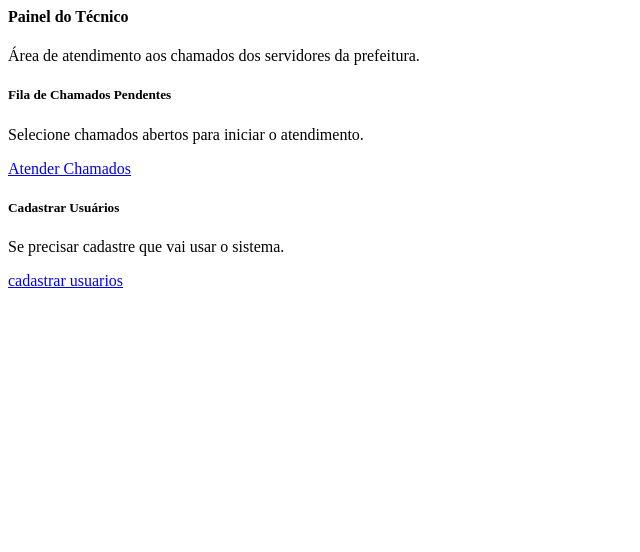
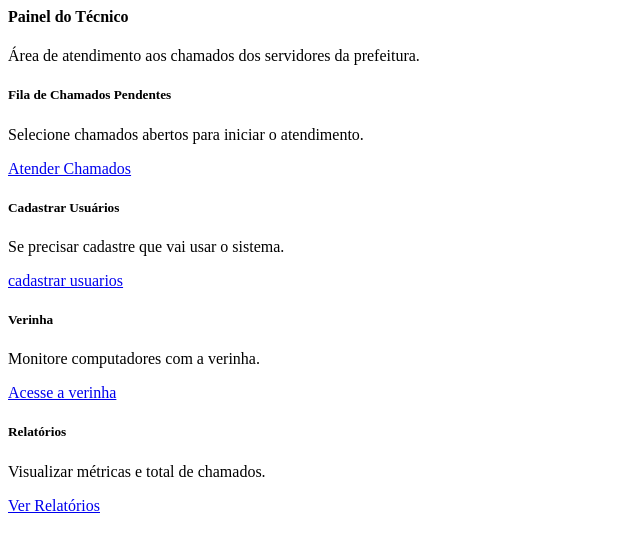
Before and after one commit to AntonioVinicius10/helpdesk_prefeitura, a PHP site: page /includes/cards_tecnico.php in a window 1280 px wide. Shown: the top 552 px of the page, without its empty margins (0-640 px from the left). Run offline with PHP 8.4, Linux system fonts and the light colour scheme.

Commit message:
atualização no includes: cards_admin.php, cards_tecnico.php

```diff
--- a/includes/cards_admin.php
+++ b/includes/cards_admin.php
@@ -62,8 +62,8 @@
         <div class="card shadow-sm border-danger">
             <div class="card-body">
                 <h5 class="card-title">Verinha</h5>
-                <p class="card-text">Moniore computadores com o Page</p>
-             <a href="/helpdesk_prefeitura/admin/dispositivos.php" class="btn btn-danger btn-sm">Entrar no Pagé</a>
+                <p class="card-text">Moniore computadores com a verinha</p>
+             <a href="/helpdesk_prefeitura/admin/dispositivos.php" class="btn btn-danger btn-sm">Acesse a verinha</a>
             </div>
         </div>
     </div>
--- a/includes/cards_tecnico.php
+++ b/includes/cards_tecnico.php
@@ -10,11 +10,42 @@
        <a href="/helpdesk_prefeitura/suporte/fila_chamados.php" class="btn btn-warning btn-sm">Atender Chamados</a>
 </div>
 </div>
-<div class="col-md-4">
-        <div class="card shadow-sm border-danger">
-            <div class="card-body">
-                <h5 class="card-title">Cadastrar Usuários</h5>
-                <p class="card-text">Se precisar cadastre que vai usar o sistema.</p>
-             <a href="/helpdesk_prefeitura/suporte/cadastro_usuario.php" class="btn btn-danger btn-sm">cadastrar usuarios</a>
+<div class="container">
+    <div class="row g-4">
+
+        <div class="col-12 col-md-6 col-lg-4">
+            <div class="card h-100 shadow-sm border-danger">
+                <div class="card-body d-flex flex-column justify-content-between">
+                    <div>
+                        <h5 class="card-title">Cadastrar Usuários</h5>
+                        <p class="card-text">Se precisar cadastre que vai usar o sistema.</p>
+                    </div>
+                    <a href="/helpdesk_prefeitura/suporte/cadastro_usuario.php" class="btn btn-danger btn-sm w-100 mt-3">cadastrar usuarios</a>
+                </div>
             </div>
         </div>
+
+        <div class="col-12 col-md-6 col-lg-4">
+            <div class="card h-100 shadow-sm border-danger">
+                <div class="card-body d-flex flex-column justify-content-between">
+                    <div>
+                        <h5 class="card-title">Verinha</h5>
+                        <p class="card-text">Monitore computadores com a verinha.</p>
+                    </div>
+                    <a href="/helpdesk_prefeitura/admin/dispositivos.php" class="btn btn-danger btn-sm w-100 mt-3">Acesse a verinha</a>
+                </div>
+            </div>
+        </div>
+        <div class="col-12 col-md-6 col-lg-4">
+            <div class="card h-100 shadow-sm border-danger">
+                <div class="card-body d-flex flex-column justify-content-between">
+                    <div>
+                        <h5 class="card-title">Relatórios</h5>
+                        <p class="card-text">Visualizar métricas e total de chamados.</p>
+                    </div>
+                    <a href="/helpdesk_prefeitura/includes/relatorios.php" class="btn btn-danger btn-sm w-100 mt-3">Ver Relatórios</a>
+                </div>
+            </div>
+        </div>
+    </div>
+</div>
```
